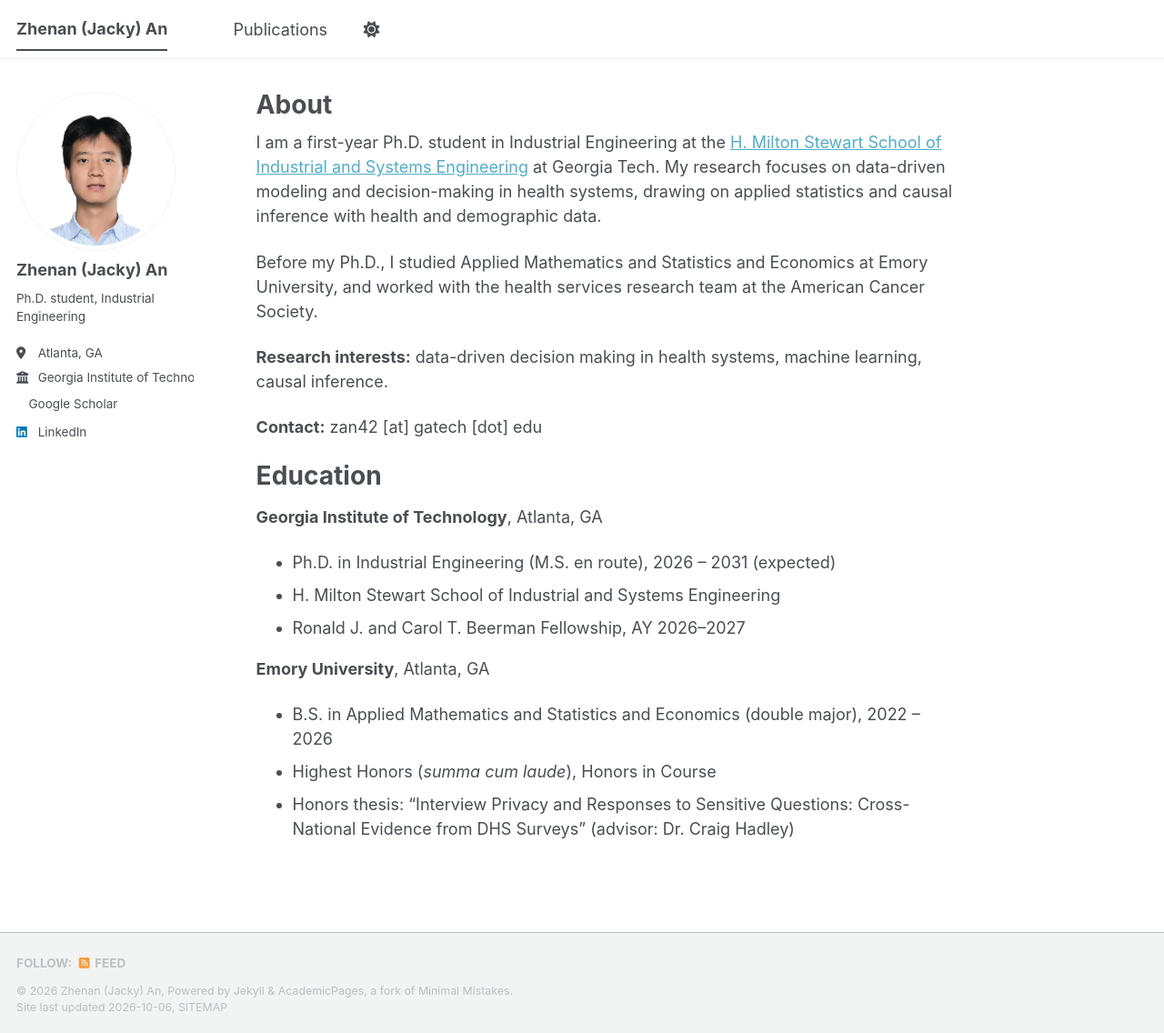
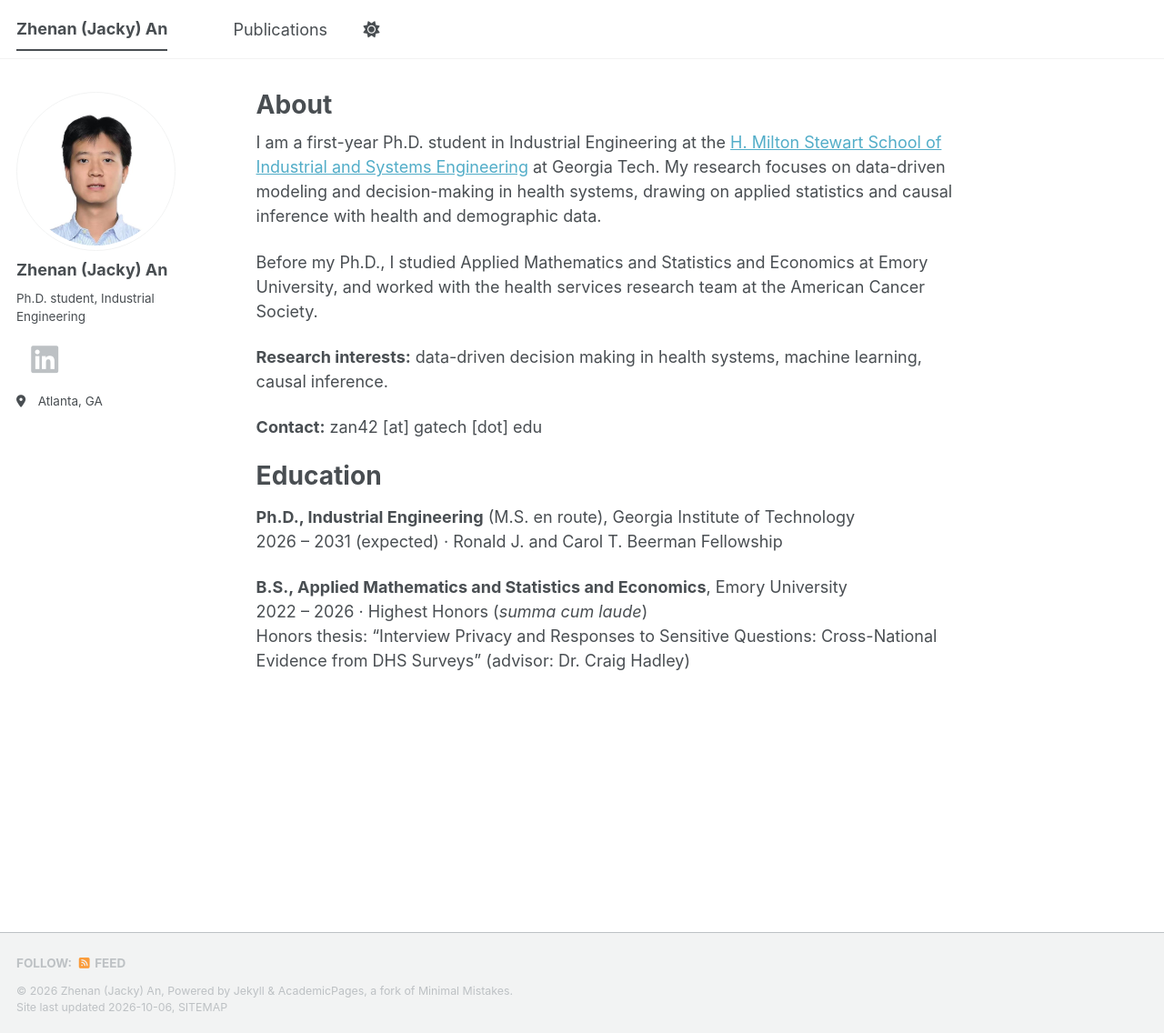
Before and after one commit to JackyAn0072/jackyan0072.github.io, a Jekyll site: the page built from _pages/about.md, in a window 1280 px wide and 1136 px high. Shown: the whole window at 91% size. Built offline with Jekyll 4.4.1, drawn with Linux system fonts in a browser that asks for light colours; a style sheet for code colours, icons or effects is not loaded.

Commit message:
Simplify Education, big sidebar icons, drop employer line
Co-Authored-By: Claude Sonnet 5.5 <noreply@anthropic.com>

```diff
--- a/_config.yml
+++ b/_config.yml
@@ -28,7 +28,7 @@ author:
   pronouns         : # example: "she/her"
   bio              : "Ph.D. student, Industrial Engineering"
   location         : "Atlanta, GA"
-  employer         : "Georgia Institute of Technology"
+  employer         : # intentionally blank
   uri              : # URL
   email            : # intentionally blank: address is shown obfuscated on the home page
 
--- a/_includes/author-profile.html
+++ b/_includes/author-profile.html
@@ -19,6 +19,13 @@
     {% if author.pronouns %}<p class="author__pronouns">{{ author.pronouns }}</p>{% endif %}
     {% if author.bio %}<p class="author__bio">{{ author.bio }}</p>{% endif %}
   </div>
+
+  {% if author.googlescholar or author.linkedin %}
+  <div class="author__bigicons">
+    {% if author.googlescholar %}<a href="{{ author.googlescholar }}" title="Google Scholar" aria-label="Google Scholar"><i class="ai ai-google-scholar" aria-hidden="true"></i></a>{% endif %}
+    {% if author.linkedin %}<a href="https://www.linkedin.com/in/{{ author.linkedin }}" title="LinkedIn" aria-label="LinkedIn"><i class="fab fa-linkedin" aria-hidden="true"></i></a>{% endif %}
+  </div>
+  {% endif %}
 
   <div class="author__urls-wrapper">
     <button class="btn btn--inverse">Follow</button>
@@ -43,9 +50,6 @@
       {% endif %}
       {% if author.arxiv %}
         <li><a href="{{ author.arxiv }}"><i class="ai ai-arxiv ai-fw icon-pad-right"></i>arXiv</a></li>
-      {% endif %}
-      {% if author.googlescholar %}
-        <li><a href="{{ author.googlescholar }}"><i class="ai ai-google-scholar ai-fw icon-pad-right"></i>Google Scholar</a></li>
       {% endif %}
       {% if author.inspire-hep %}
         <li><a href="{{ author.inspire-hep }}"><i class="ai ai-inspire ai-fw icon-pad-right"></i>INSPIRE-HEP</a></li>
@@ -126,12 +130,6 @@
       {% if author.lastfm %}
         <li><a href="https://last.fm/user/{{ author.lastfm }}"><i class="fab fa-fw fa-lastfm icon-pad-right" aria-hidden="true"></i>Last.fm</a></li>
       {% endif %}
-      {% if author.linkedin %}
-        <li><a href="https://www.linkedin.com/in/{{ author.linkedin }}"><i class="fab fa-fw fa-linkedin icon-pad-right" aria-hidden="true"></i>LinkedIn</a></li>
-      {% endif %}
-      {% if author.mastodon %}
-        <li><a href="{{ author.mastodon }}"><i class="fab fa-fw fa-mastodon icon-pad-right" aria-hidden="true"></i>Mastodon</a></li>
-      {% endif %}
       {% if author.medium %}
         <li><a href="{{ author.medium }}"><i class="fab fa-fw fa-medium icon-pad-right" aria-hidden="true"></i>Medium</a></li>
       {% endif %}
--- a/_pages/about.md
+++ b/_pages/about.md
@@ -18,12 +18,9 @@ Before my Ph.D., I studied Applied Mathematics and Statistics and Economics at E
 Education
 ======
 
-**Georgia Institute of Technology**, Atlanta, GA
-* Ph.D. in Industrial Engineering (M.S. en route), 2026 -- 2031 (expected)
-* H. Milton Stewart School of Industrial and Systems Engineering
-* Ronald J. and Carol T. Beerman Fellowship, AY 2026--2027
+**Ph.D., Industrial Engineering** (M.S. en route), Georgia Institute of Technology
+<br>2026 -- 2031 (expected) · Ronald J. and Carol T. Beerman Fellowship
 
-**Emory University**, Atlanta, GA
-* B.S. in Applied Mathematics and Statistics and Economics (double major), 2022 -- 2026
-* Highest Honors (*summa cum laude*), Honors in Course
-* Honors thesis: "Interview Privacy and Responses to Sensitive Questions: Cross-National Evidence from DHS Surveys" (advisor: Dr. Craig Hadley)
+**B.S., Applied Mathematics and Statistics and Economics**, Emory University
+<br>2022 -- 2026 · Highest Honors (*summa cum laude*)
+<br>Honors thesis: "Interview Privacy and Responses to Sensitive Questions: Cross-National Evidence from DHS Surveys" (advisor: Dr. Craig Hadley)
--- a/_sass/layout/_sidebar.scss
+++ b/_sass/layout/_sidebar.scss
@@ -322,3 +322,19 @@
     }
   }
 }
+
+/* Large icon-only links (Google Scholar, LinkedIn) under the bio */
+.author__bigicons {
+  display: flex;
+  gap: 0.9em;
+  margin: 0.2em 0 1em;
+
+  a {
+    font-size: 1.9em;
+    line-height: 1;
+    color: var(--global-text-color-light, #666);
+    border-bottom: 0;
+
+    &:hover { color: var(--global-link-color, #3b9cba); }
+  }
+}
```
